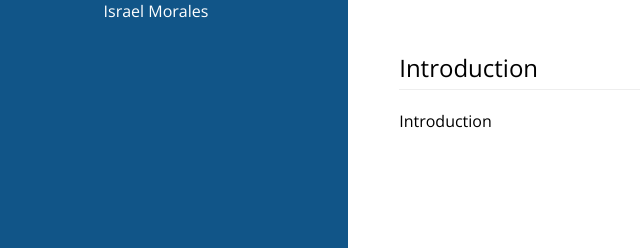
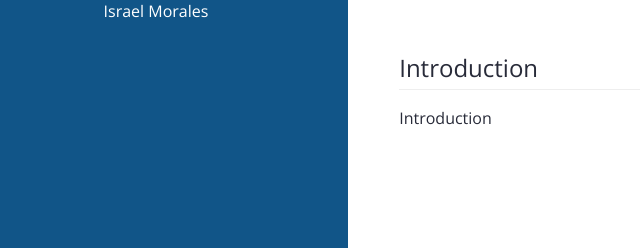
Before and after one commit to imoralesdev/imoralesdev.github.io, a Jekyll site: the page built from tutorials/javascript/00-intro.md, in a window 1280 px wide. Shown: the top 248 px of the page, without its empty margins (36-676 px from the left). Built offline with Jekyll 4.4.1, drawn with Linux system fonts in a browser that asks for light colours.

Commit message:
Update styles.css

```diff
--- a/assets/css/styles.css
+++ b/assets/css/styles.css
@@ -29,6 +29,7 @@
   text-align: center;
   color: #ffffff;
   font-family: 'Open Sans', sans-serif;
+  color: #FFF;
 }
 
 .main__right {
@@ -39,6 +40,7 @@
   background-color: #ffffff;
   padding: 4%;
   font-family: 'Open Sans', sans-serif;
+  color: #282B39;
 }
 
 .main__title {
@@ -47,9 +49,12 @@
   font-family: 'Open Sans', sans-serif;
   font-size: 1.5em;
   padding: 0 0 0.2em 0;
+  color: #282B39;
 }
 
 .content {
   font-family: 'Open Sans', sans-serif;
   font-size: 1em;
+  line-height: 1;
+  color: #282B39;
 }
```
